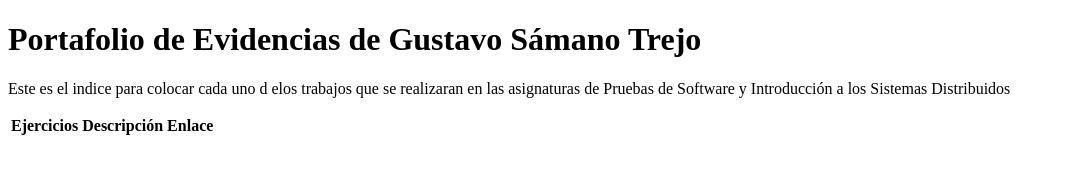
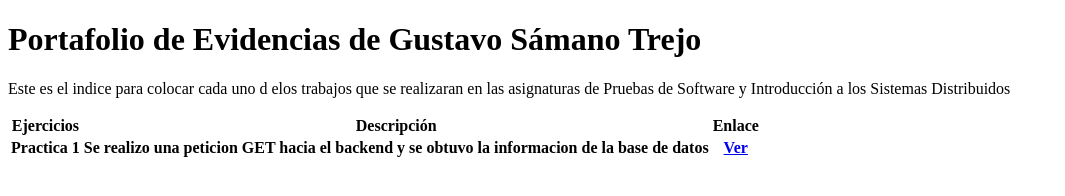
Before and after one commit to GusSaman0/2026-PS-ISD-AppatApmatSamanoTrejoGustavo, a plain HTML site: page index.html in a window 1280 px wide. Shown: the whole page, without its empty margins (0-1065 px from the left). Drawn offline with Linux system fonts and the light colour scheme.

Commit message:
enlaces en el index

```diff
--- a/index.html
+++ b/index.html
@@ -19,6 +19,11 @@
                                 <th>Descripción</th>
                                 <th>Enlace</th>
                             </tr>
+                            <tr>
+                                <th>Practica 1</th>
+                                <th>Se realizo una peticion GET hacia el backend y se obtuvo la informacion de la base de datos</th>
+                                <th><a href="ISD/Primer%20Parcial/practica1.html">Ver</a></th>
+                            </tr>
                         </thead>
                     </table>
                     <table class="tablaisd">
```
